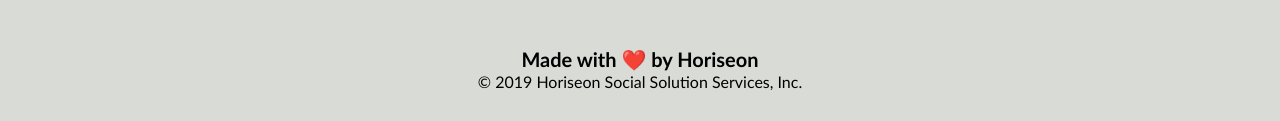
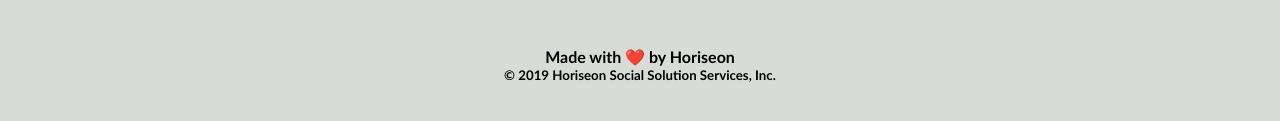
Before and after one commit to efurness/Code-Refactor, a plain HTML site: page index.html in a window 1280 px wide. Shown: the part 1865-1986 px from the top of the page. Drawn offline with Linux system fonts and the light colour scheme.

Commit message:
2-23-8pm

```diff
--- a/index.html
+++ b/index.html
@@ -4,12 +4,14 @@
 <head>
         <meta charset="UTF-8" />
         <link rel="stylesheet" href="./assets/css/style.css">
-        <title>website</title>
+        <title>Horiseon website</title>
 </head>
 
 <body>
      <div class="header">
-        <h1>Hori<span class="seo">seo</span>n</h1>
+
+        <!-- Below, the h1 header tags needed to be inside of span class to display correctly and not being broken up -->
+        <span class="seo"><h1>Horiseon</h1></span>
         <div>
             <ul>
                 <li>
@@ -30,6 +32,7 @@
         <!-- search-engine optimization did not have a div id= so link to that did not work -->
         <!-- I added a div id= to it -->
         <!-- I did not cosolidated the div id= tags because otherwise the links would not jump to specific sections -->
+
         <div id="search-engine-optimization" class="search-engine-optimization">
             <img src="./assets/images/search-engine-optimization.jpg" class="float-left" alt="Search Engine Optimization" />
             <h2>Search Engine Optimization</h2>
@@ -52,6 +55,8 @@
             </p>
         </div>
     </div>
+
+    <!-- I added alt tags to each benefit class so that readers can know what is image if image does not load -->
     <div class="benefits">
         <div class="benefit-lead">
             <h3>Lead Generation</h3>
@@ -74,9 +79,11 @@
         </div>
     </div>
     <div class="footer">
-        <h2>Made with ❤️️ by Horiseon</h2>
+
+        <!-- I felt that the copyright print should be smaller with a h4 tag -->
+        <h4>Made with ❤️️ by Horiseon</h4>
         <p>
-            &copy; 2019 Horiseon Social Solution Services, Inc.
+           <h5>&copy; 2019 Horiseon Social Solution Services, Inc.</h5>
         </p>
     </div>
 </body>
```
